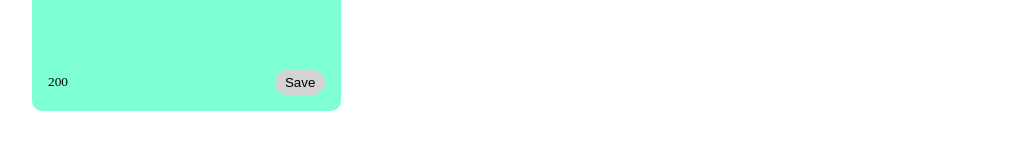
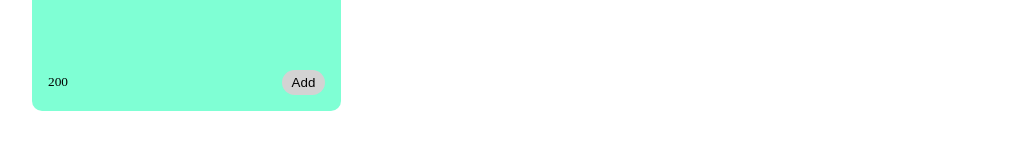
Before and after one commit to aneemqah/notes-app, a React (Create React App) app: page / in a window 1280 px wide. Shown: the part 452-602 px from the top of the page, without its empty margins (128-1151 px from the left). Built offline with nearby package versions, Linux system fonts and the light colour scheme.

Commit message:
update styles

```diff
--- a/src/app.css
+++ b/src/app.css
@@ -32,6 +32,10 @@
 
 .new-text {
   width: 100%;
+  background-color: beige;
+  border-radius: 6px;
+  margin-top: 10px;
+  margin-right: 10px;
 }
 
 textarea {
--- a/src/components/AddNote.js
+++ b/src/components/AddNote.js
@@ -29,7 +29,7 @@ const AddNote = ({ handleAddNote }) => {
       <div className="note-footer">
         <small>{characterLimit - noteText.length}</small>
         <button className="save" onClick={handleSave}>
-          Save
+          Add
         </button>
       </div>
     </div>
```
